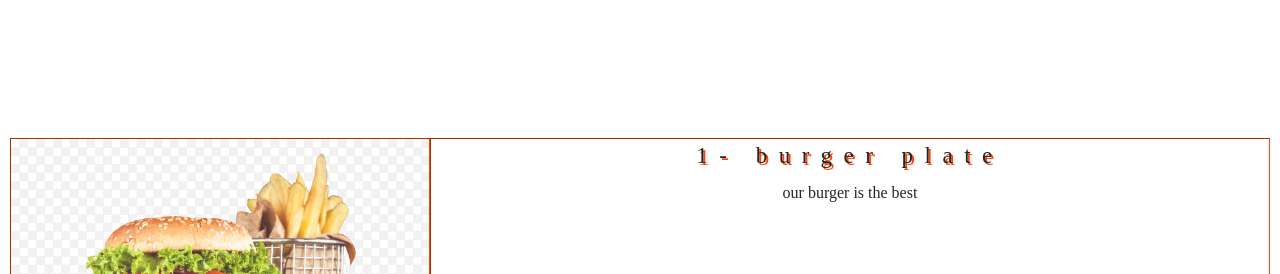
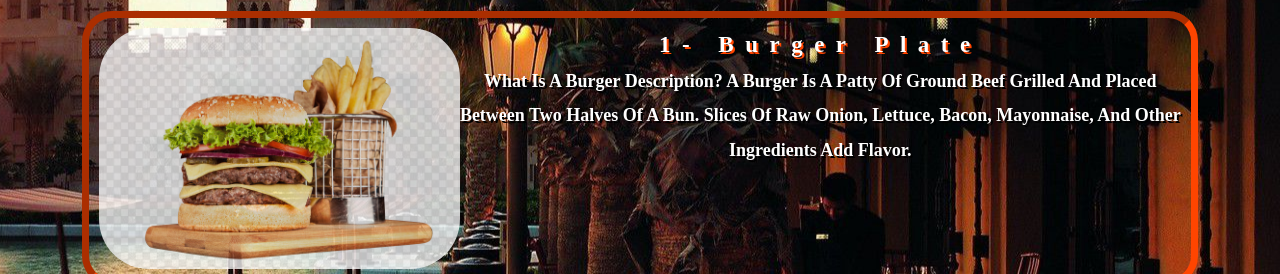
Before and after one commit to ozor1990/restaurant, a PHP site: page /plates/plates.php in a window 1280 px wide. Shown: the top 274 px of the page. Run offline with PHP 8.4, Linux system fonts and the light colour scheme; a stand-in replaces the project's code that opens the database connection; some libraries are stand-ins or nearby versions.

Commit message:
Update plates.php

```diff
--- a/plates/plates.php
+++ b/plates/plates.php
@@ -9,28 +9,39 @@
 
 
 
-<link href="../bootstrap/css/bootstrap.css" rel="stylesheet">
-<link href="../bootstrap/css/mystyle.css" rel="stylesheet">
-
+<link href="../bootstrap/css2/animation.css" rel="stylesheet">
+<link href="../bootstrap/css/bootstrap.min.css" rel="stylesheet">
 
 <style type="text/css">
 
-#plates {border:0px inset #ff4500;
+
+body {background-image: url("../webimages/rest4.jpg");
+background-position: center;
+background-repeat: no-repeat;
+color: white;
+font-weight: bold;
+text-transform: capitalize;}
+
+
+
+#plates {border:7px inset #ff4500;
    margin: auto;
   width: 100%;
- margin-top: 10%;
+ margin-top: 1%;
   padding: 10px;
 font-family: serif;
 border-radius: 30px;
-opacity: 1;}
+opacity: 1;
+}
 
 
-#first-menu-div-col-plates {border: 1px inset #ff4500;padding: 0px;
+#first-menu-div-col-plates {border: 0px inset #ff4500;padding: 0px;
 text-align: center; cursor: pointer;
 font-size: 23px;
 letter-spacing: 0.5em;
 text-shadow:2px 2px #ff4500;
 text-align: center;
+
 
 }
 
@@ -39,38 +50,80 @@ text-align: center;
 #first-menu-div-col-plates img:hover {background-color: none;opacity: 0.8;}
 
 
-.plates-images { border-radius: 0px;
+.plates-images { border-radius: 50px;
 				padding:none;opacity: 0.8;
-				max-width: 100%;
-				max-height: 100%;
+				width: 100%;
+				height: 100%;
 				margin: auto;
 				display: block;}
 
 #plate-image-details {letter-spacing: 0;
-text-shadow:none; font-size: 16px;}
+text-shadow:2px 2px black; font-size: 18px;}
+
+#plate-image-details:hover {background-color: black;}
 </style>
 </head>
 
 <body>
+<div class="container">
+<div id="plates" class="row">
 
-<div id="plates" class="row">
+
 <div id="first-menu-div-col-plates" class="col-sm-4 col-md-4 col-lg-4">
-<img class="plates-images" src="plates/plates-images/burger1.png">
+<img class="plates-images" src="plates-images/burger1.png">
 </div>
+
 <div id="first-menu-div-col-plates" class="col-sm-8 col-md-8 col-lg-8">
 <span id="plate-image-headline">1- burger plate</span>
 <br>
-<span id="plate-image-details">our burger is the best </span>
-</div>
+<span id="plate-image-details">What is a burger description?
+A burger is a patty of ground beef
+ grilled and placed between two halves of a bun. Slices of raw onion,
+lettuce, bacon, mayonnaise, and other ingredients add flavor.</span>
 </div>
 
 
+</div>
 
 
+<!-- ending row of plates  -->
 
 
+<div id="plates" class="row">
+
+<div id="first-menu-div-col-plates" class="col-sm-4 col-md-4 col-lg-4">
+<img class="plates-images" src="plates-images/fajita1.jpg">
+</div>
+
+<div id="first-menu-div-col-plates" class="col-sm-8 col-md-8 col-lg-8">
+<span id="plate-image-headline">2-  Chicken Fajitas</span>
+<br>
+<span id="plate-image-details">A pick-and-mix fajita sharing platter
+ that the whole family will love! Chicken Fajitas are a quick ....</span>
+</div>
 
 
+</div>
+
+
+<div id="plates" class="row">
+
+<div id="first-menu-div-col-plates" class="col-sm-4 col-md-4 col-lg-4">
+<img class="plates-images" src="plates-images/fajita1.jpg">
+</div>
+
+<div id="first-menu-div-col-plates" class="col-sm-8 col-md-8 col-lg-8">
+<span id="plate-image-headline">2-  Chicken Fajitas</span>
+<br>
+<span id="plate-image-details">A pick-and-mix fajita sharing platter
+ that the whole family will love! Chicken Fajitas are a quick ....</span>
+</div>
+
+
+</div>
+
+
+</div>
 
 </body>
 </html>
```
